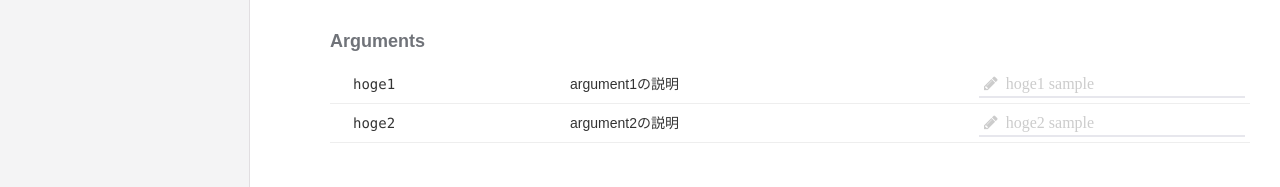
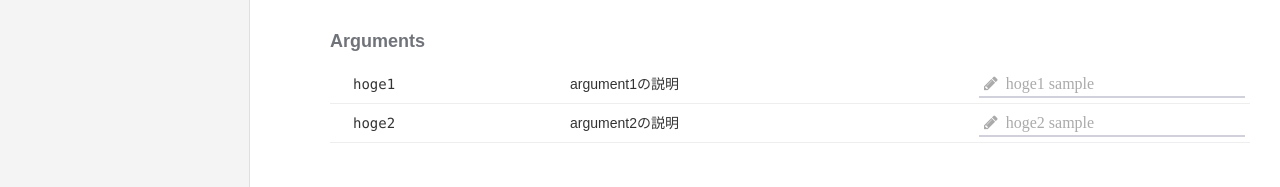
Before and after one commit to hogesuke/linux-command-generator, an Angular app: page /commands/rsync in a window 1280 px wide. Shown: the part 257-444 px from the top of the page. Built offline with nearby package versions, Linux system fonts and the light colour scheme.

Commit message:
placeholderのstyleを調整

```diff
--- a/src/app/commands/command/command.component.scss
+++ b/src/app/commands/command/command.component.scss
@@ -202,13 +202,13 @@ table {
   @include text-input;
   width: 100%;
   padding: 5px;
-  border-bottom-color: rgba(26, 26, 78, 0.1);
+  border-bottom-color: rgba(26, 26, 78, 0.2);
   font-size: 16px;
   font-weight: 100;
 
   &::placeholder {
     font-weight: 100;
-    color: #ccc;
+    color: #aaa;
   }
 
   &:focus {
```
